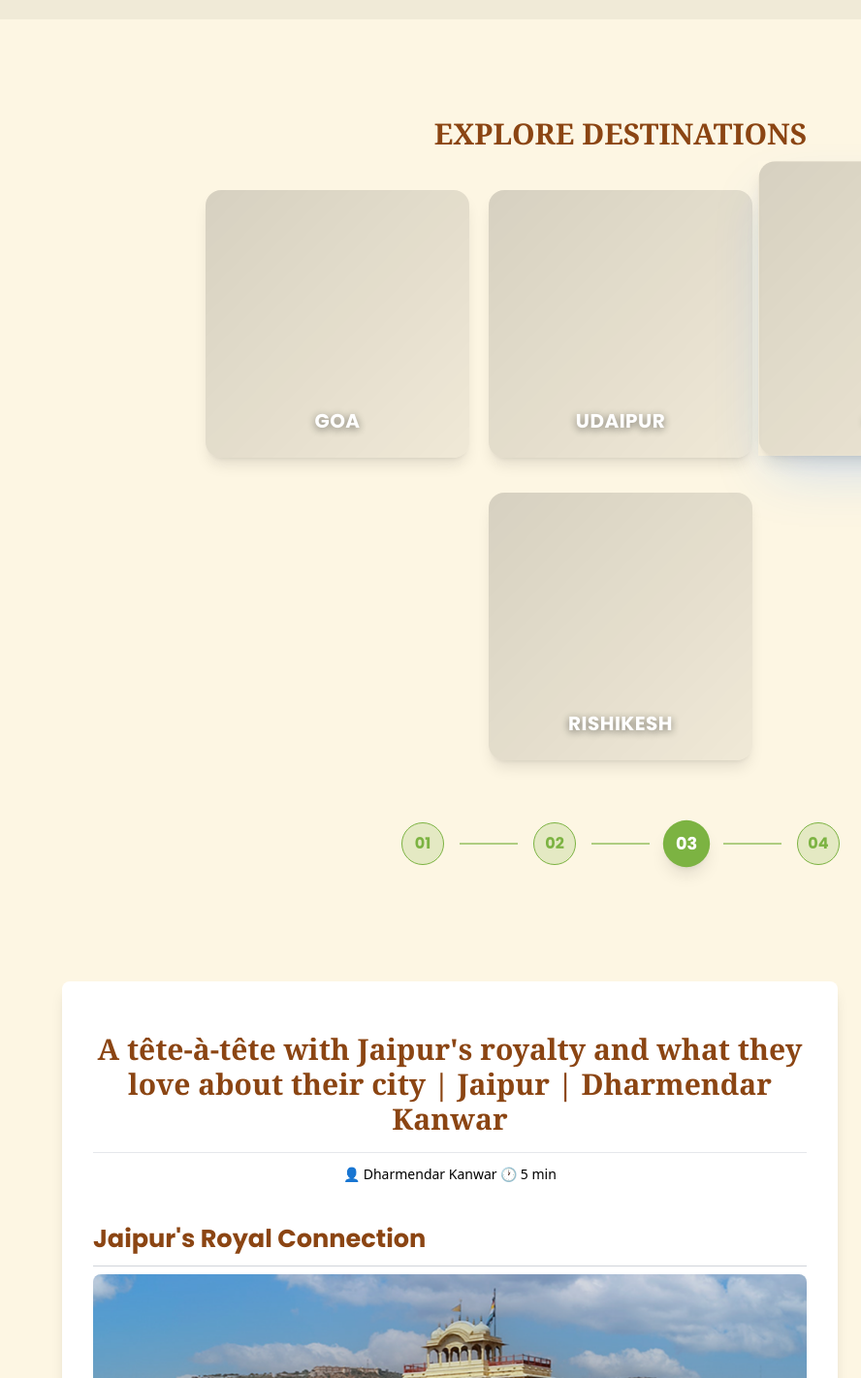
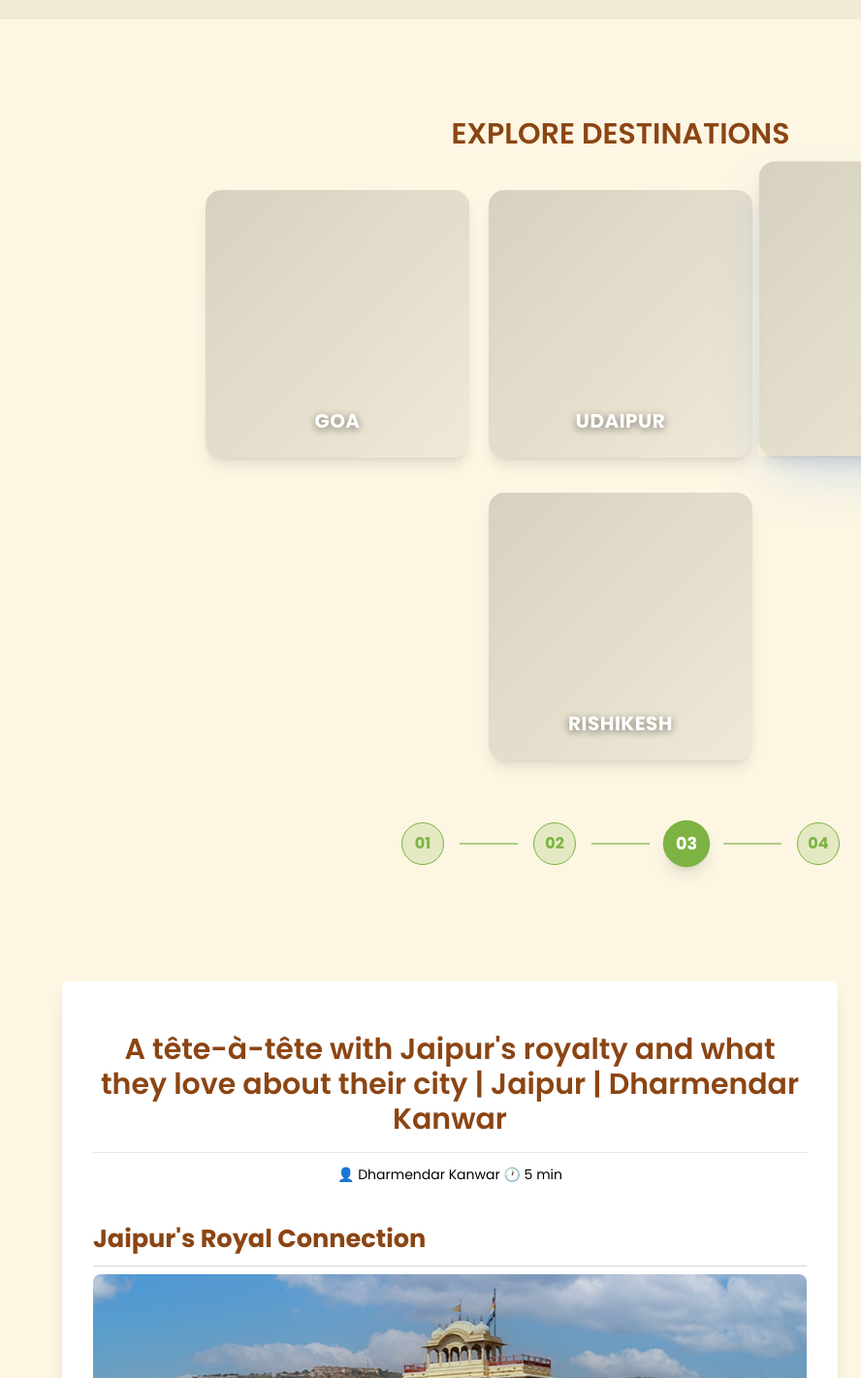
Before and after one commit to katrine-daniel/jaipur-blog, a plain HTML site: page index.html in a window 1280 px wide. Shown: the part 780-2201 px from the top of the page at 97% size, 0-888 px from the left. Drawn offline with nearby package versions, Linux system fonts and the light colour scheme.

Commit message:
index.html

```diff
--- a/index.html
+++ b/index.html
@@ -195,7 +195,7 @@
         <div
             class="destinations-container max-w-7xl mx-auto relative px-8 lg:px-12 xl:px-16 pb- transition-all duration-300">
             <h2
-                class="text-center text-3xl lg:text-3xl font-semibold text-brown-custom my-5 mb-10 leading-tight font-serif">
+                class="text-center text-3xl lg:text-3xl font-semibold text-brown-custom my-5 mb-10 leading-tight font-Poppins">
                 EXPLORE DESTINATIONS
             </h2>
 
@@ -313,11 +313,11 @@
             <!-- Content Section -->
             <section class="bg-white p-8 rounded-lg mb-5 shadow-lg">
                 <h2
-                    class="text-center text-3xl lg:text-3xl font-semibold text-brown-custom my-5 mb-4 leading-tight font-serif">
+                    class="text-center text-3xl lg:text-3xl font-semibold text-brown-custom my-5 mb-4 leading-tight font-Poppins">
                     A tête-à-tête with Jaipur's royalty and what they love about their city | Jaipur | Dharmendar
                     Kanwar
                 </h2>
-                <h4 class="text-center text-sm font-normal text-black mb-8 pt-3 border-t border-gray-200 font-sans">
+                <h4 class="text-center text-sm font-normal text-black mb-8 pt-3 border-t border-gray-200 font-Poppins">
                     👤 Dharmendar Kanwar 🕐 5 min
                 </h4>
 
```
